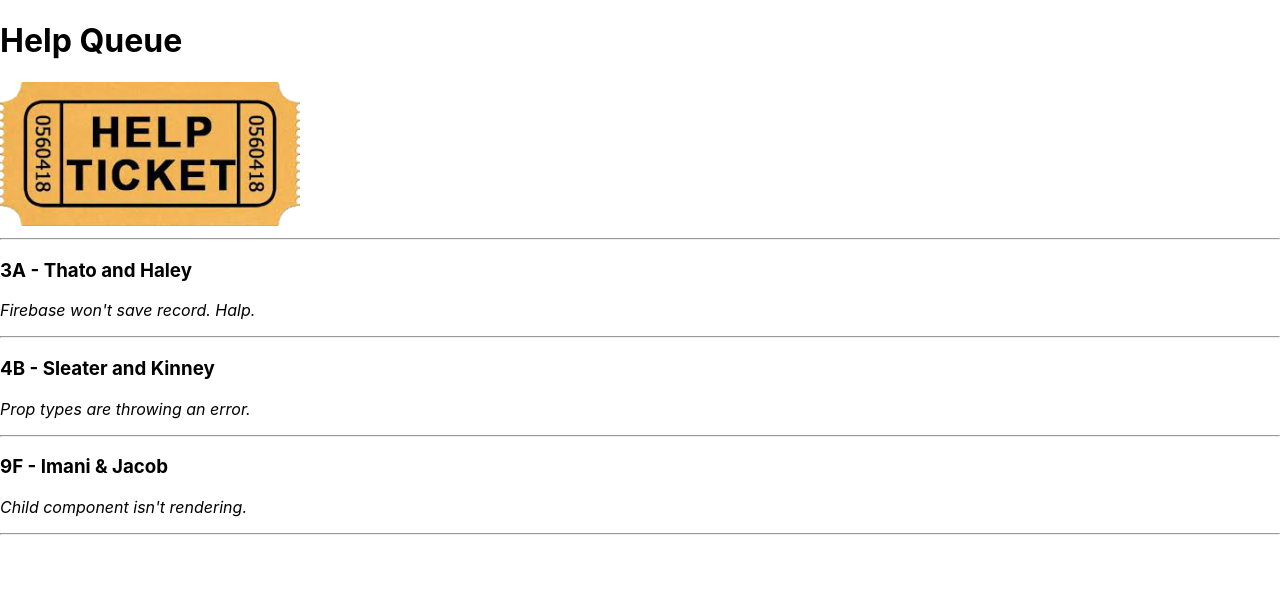
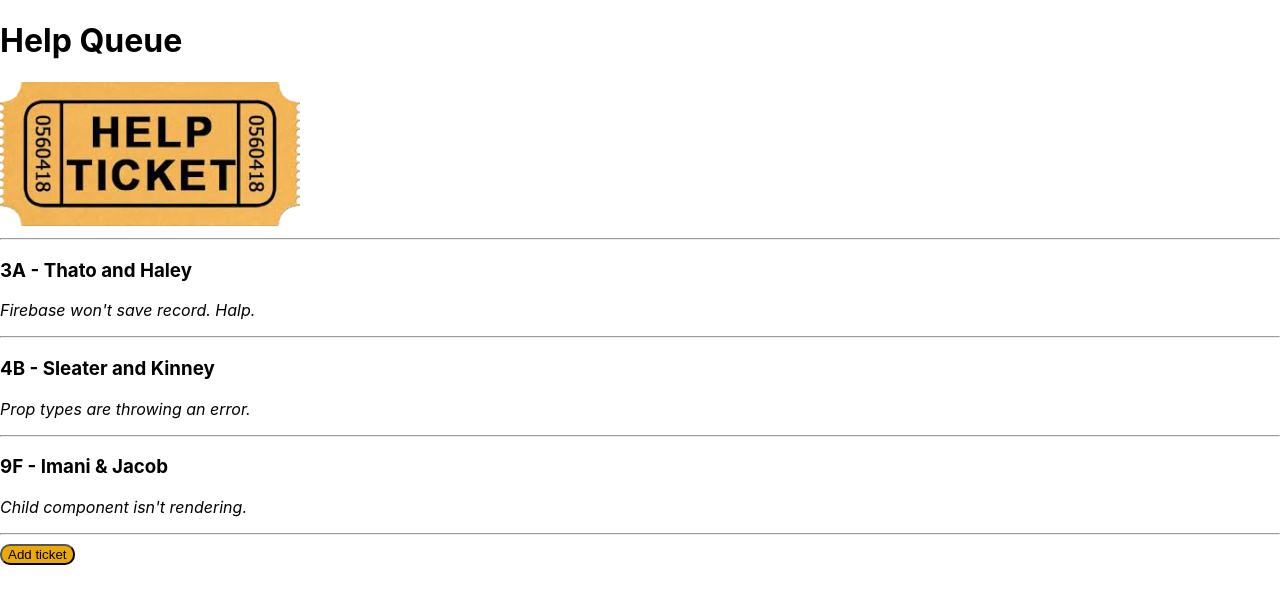
Before and after one commit to johnwhittenstudio/help-queue, a React (Create React App) app: page / in a window 1280 px wide. Shown: the top 604 px of the page. Built offline with nearby package versions, Linux system fonts and the light colour scheme.

Commit message:
update state with events, bind function

```diff
--- a/src/components/App.js
+++ b/src/components/App.js
@@ -1,12 +1,12 @@
 import React from "react";
 import Header from "./Header";
-import TicketList from "./TicketList";
+import TicketControl from "./TicketControl";
 
 function App(){
   return (
     <React.Fragment>
       <Header />
-      <TicketList />
+      <TicketControl />
     </React.Fragment>
   );
 }
--- /dev/null
+++ b/src/components/NewTicketForm.js
@@ -0,0 +1,11 @@
+import React from "react";
+
+function NewTicketForm(props){
+  return (
+    <React.Fragment>
+      <h3>This is a form.</h3>
+    </React.Fragment>
+  );
+}
+
+export default NewTicketForm;
--- /dev/null
+++ b/src/components/TicketControl.js
@@ -0,0 +1,41 @@
+import React from 'react';
+import NewTicketForm from './NewTicketForm';
+import TicketList from './TicketList';
+
+class TicketControl extends React.Component {
+
+  constructor(props) {
+    super(props);
+    this.state = {
+      formVisibleOnPage: false
+    };
+    this.handleClick = this.handleClick.bind(this);
+  }
+
+  handleClick = () => {
+    this.setState(prevState => ({
+      formVisibleOnPage: !prevState.formVisibleOnPage
+    }));
+  }
+
+  render(){
+    let currentlyVisibleState = null;
+    let buttonText = null;
+    if (this.state.formVisibleOnPage) {
+      currentlyVisibleState = <NewTicketForm />
+      buttonText = "Return to Ticket List"
+    } else {
+      currentlyVisibleState = <TicketList />
+      buttonText = "Add ticket";
+    }
+    return (
+      <React.Fragment>
+        {currentlyVisibleState}
+        <button id="button" onClick={this.handleClick}>{buttonText}</button>
+      </ React.Fragment>
+    );
+  }
+
+}
+
+export default TicketControl;
--- a/src/index.css
+++ b/src/index.css
@@ -11,3 +11,8 @@ code {
   font-family: source-code-pro, Menlo, Monaco, Consolas, 'Courier New',
     monospace;
 }
+
+#button {
+  border-radius: 10px;
+  background-color:rgb(234, 169, 5)
+}
```
